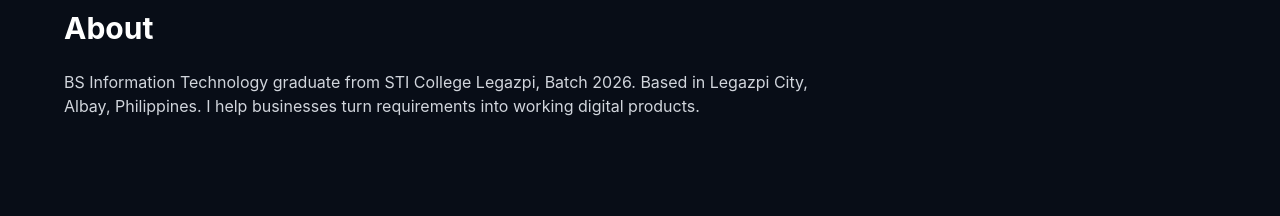
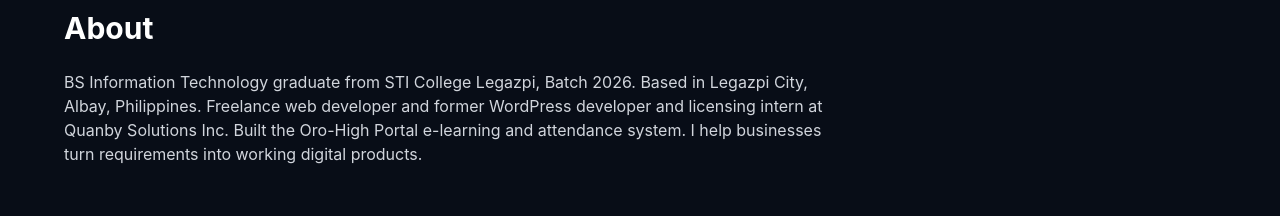
Before and after one commit to louiefborbe-me/louie-borbe-portfolio, a React (Vite) app: page / in a window 1280 px wide. Shown: the part 712-928 px from the top of the page. Built offline with nearby package versions, Linux system fonts and the light colour scheme; no server answers.

Commit message:
update about

```diff
--- a/src/App.jsx
+++ b/src/App.jsx
@@ -125,7 +125,7 @@ export default function App() {
 
       <Section id="about">
         <h2 className="text-3xl font-bold mb-6">About</h2>
-        <p className="text-gray-300 max-w-3xl">BS Information Technology graduate from STI College Legazpi, Batch 2026. Based in Legazpi City, Albay, Philippines. I help businesses turn requirements into working digital products.</p>
+        <p className="text-gray-300 max-w-3xl">BS Information Technology graduate from STI College Legazpi, Batch 2026. Based in Legazpi City, Albay, Philippines. Freelance web developer and former WordPress developer and licensing intern at Quanby Solutions Inc. Built the Oro-High Portal e-learning and attendance system. I help businesses turn requirements into working digital products.</p>
       </Section>
 
       <Section id="services">
```
